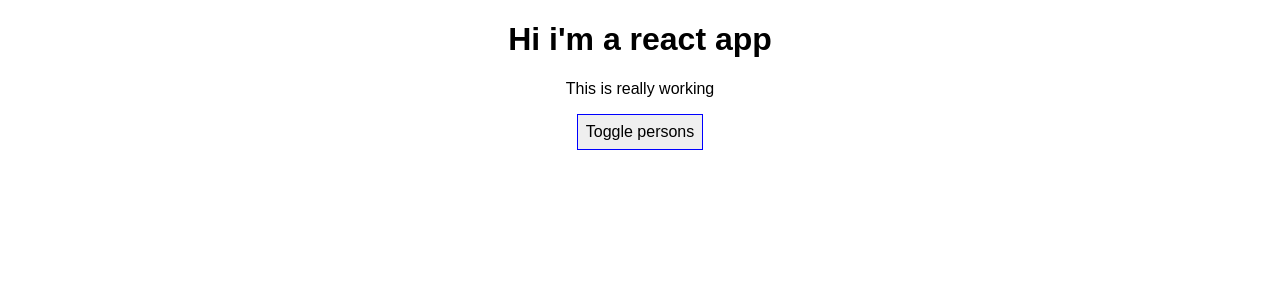
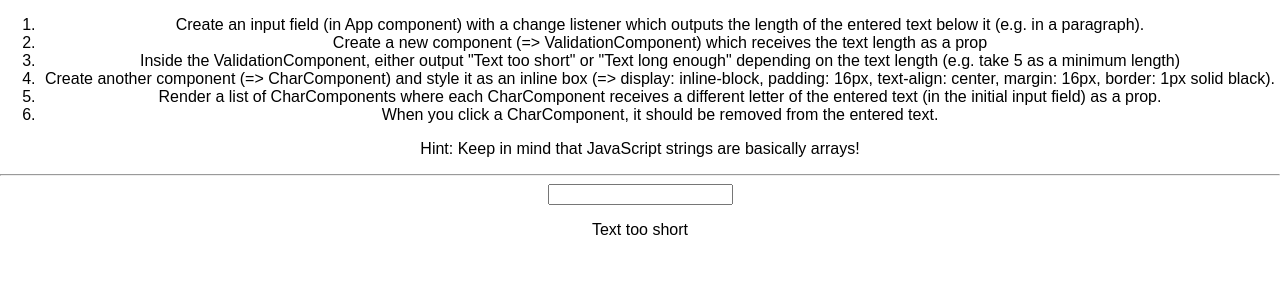
Before and after one commit to cortesdev/react-complete-guide, a React (Create React App) app: page / in a window 1280 px wide. Shown: the top 300 px of the page. Built offline with nearby package versions, Linux system fonts and the light colour scheme.

Commit message:
characters input

```diff
--- a/src/App.js
+++ b/src/App.js
@@ -1,106 +1,55 @@
 import React, { Component } from 'react';
 import './App.css';
-import Person from './Person/Person';
+import Validation from './Validation/Validation';
+import Char from './Char/Char';
 
-class app extends Component {
+class App extends Component {
   state = {
-    persons: [
-      { id: 'asfsxf1', name: 'Max', age: 29 },
-      { id: 'asfsxf2', name: 'Manu', age: 33 },
-      { id: 'asfsxf3', name: 'Steffi', age: 25 }
-    ],
-    otherState: 'some other value',
-    showPersons: false
+    userInput: ''
   }
 
-  nameChangeHandler = (event, id) => {
-    const personIndex = this.state.persons.findIndex( p => {
-      return p.id === id;
+  inputChangedHandler = ( event ) => {
+    this.setState( { userInput: event.target.value } );
+  }
+
+  deleteCharHandler = ( index ) => {
+    const text = this.state.userInput.split('');
+    text.splice(index, 1);
+    const updatedText = text.join('');
+    this.setState({userInput: updatedText});
+  }
+
+
+  render () {
+    const charList = this.state.userInput.split('').map((ch, index) => {
+      return <Char
+        character={ch}
+        key={index}
+        clicked={() => this.deleteCharHandler(index)} />;
     });
 
-    const person = {
-      ...this.state.persons[personIndex]
-    };
-
-    person.name = event.target.value;
-
-    const persons = [...this.state.persons];
-    persons[personIndex] = person;
-
-    this.setState(
-      { persons: persons }
-    )
-  }
-
-  deletePersonHandler = (personIndex) => {
-    const persons = [...this.state.persons];
-    persons.splice(personIndex, 1);
-    this.setState({persons: persons})
-  }
-
-  togglePersonsHandle = () => {
-    const doesShow = this.state.showPersons;
-    this.setState({showPersons: !doesShow});
-  }
-
-  render() {
-
-    const style = {
-      backgrooundColor: 'white',
-      font: 'inherit',
-      border: '1px solid blue',
-      padding: '8px',
-      cursor: 'pointer'
-    };
-
-    let persons = null;
-
-    if ( this.state.showPersons ) {
-      persons = (
-        <div>
-          {this.state.persons.map((person, index) => {
-            return <Person
-            click={() => this.deletePersonHandler(index)}
-            name={person.name}
-            age={person.age}
-            key={person.id}
-            changed={(event) => this.nameChangeHandler(event, person.id)} />
-          })}
-          {/* <Person
-            name={this.state.persons[0].name}
-            age={Math.floor(Math.random().age)}
-          >
-          </Person>
-          <Person
-            name={this.state.persons[1].name}
-            age={this.state.persons[1].age}
-            click={this.deletePersonHandler.bind(this, 'Max!!')}
-            changed={this.nameChangeHandler}
-          >
-            My hobbies are: cycling
-          </Person>
-          <Person
-            name={this.state.persons[2].name}
-            age={this.state.persons[2].age} >
-          </Person> */}
-        </div>
-      );
-    }
     return (
       <div className="App">
-        <h1>Hi i'm a react app</h1>
-        <p>This is really working</p>
-        <button
-          style={style}
-          onClick={this.togglePersonsHandle}>
-          Toggle persons
-        </button>
-        {persons}
+        <ol>
+          <li>Create an input field (in App component) with a change listener which outputs the length of the entered text below it (e.g. in a paragraph).</li>
+          <li>Create a new component (=> ValidationComponent) which receives the text length as a prop</li>
+          <li>Inside the ValidationComponent, either output "Text too short" or "Text long enough" depending on the text length (e.g. take 5 as a minimum length)</li>
+          <li>Create another component (=> CharComponent) and style it as an inline box (=> display: inline-block, padding: 16px, text-align: center, margin: 16px, border: 1px solid black).</li>
+          <li>Render a list of CharComponents where each CharComponent receives a different letter of the entered text (in the initial input field) as a prop.</li>
+          <li>When you click a CharComponent, it should be removed from the entered text.</li>
+        </ol>
+        <p>Hint: Keep in mind that JavaScript strings are basically arrays!</p>
+        <hr />
+        <input
+          type="text"
+          onChange={this.inputChangedHandler}
+          value={this.state.userInput} />
+        <p>{this.state.userInput}</p>
+        <Validation inputLength={this.state.userInput.length} />
+        {charList}
       </div>
     );
-    // gets compiled to:
-    // return React.createElement('div', {className: 'App'}, React.createElement('h1', null, 'Does this work now?'));
   }
 }
 
-export default app;
+export default App;
--- /dev/null
+++ b/src/Char/Char.js
@@ -0,0 +1,19 @@
+import React from 'react';
+
+const char = (props) => {
+    const style = {
+        display: 'inline-block',
+        padding: '16px',
+        margin: '16px',
+        border: ' 1px solid black',
+        textAlign: 'center'
+    }
+
+    return (
+        <div style={style} onClick={props.clicked}>
+            {props.character}
+        </div>
+    )
+}
+
+export default char;
--- a/src/Person/Person.css
+++ /dev/null
@@ -1,8 +0,0 @@
-.Person {
-    width: 60%;
-    margin: 16px auto;
-    border: 1px solid #eee;
-    box-shadow: 0 2px 3px #ccc;
-    padding: 16px;
-    text-align: center;
-}
--- a/src/Person/Person.js
+++ /dev/null
@@ -1,13 +0,0 @@
-import React from 'react';
-
-import './Person.css';
-const person = ( props ) => {
-
-    return <div className="Person">
-         <p onClick={props.click}>I'm {props.name} and I am {props.age}</p>
-         <p>{props.children}</p>
-         <input type="text" onChange={props.changed} value={props.name}/>
-    </div>
-}
-
-export default person;
--- /dev/null
+++ b/src/Validation/Validation.js
@@ -0,0 +1,16 @@
+import React from 'react';
+
+const validation = (props) => {
+  let validationMessage = 'Text long enough';
+
+  if (props.inputLength <= 5) {
+    validationMessage = 'Text too short';
+  }
+  return (
+      <div>
+        <p>{validationMessage}</p>
+      </div>
+  )
+};
+
+export default validation;
```
